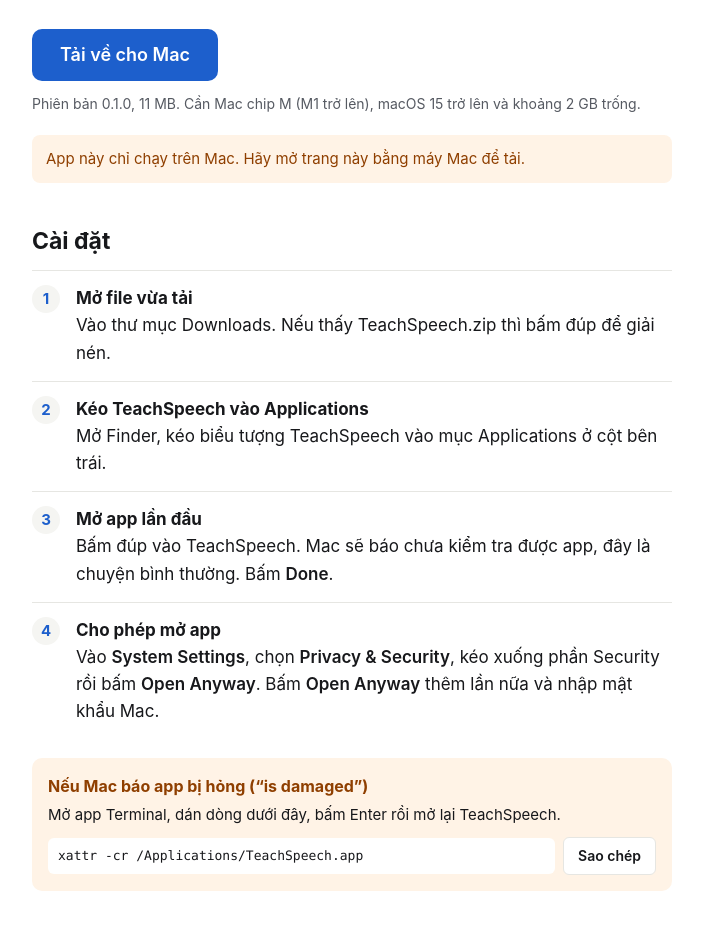
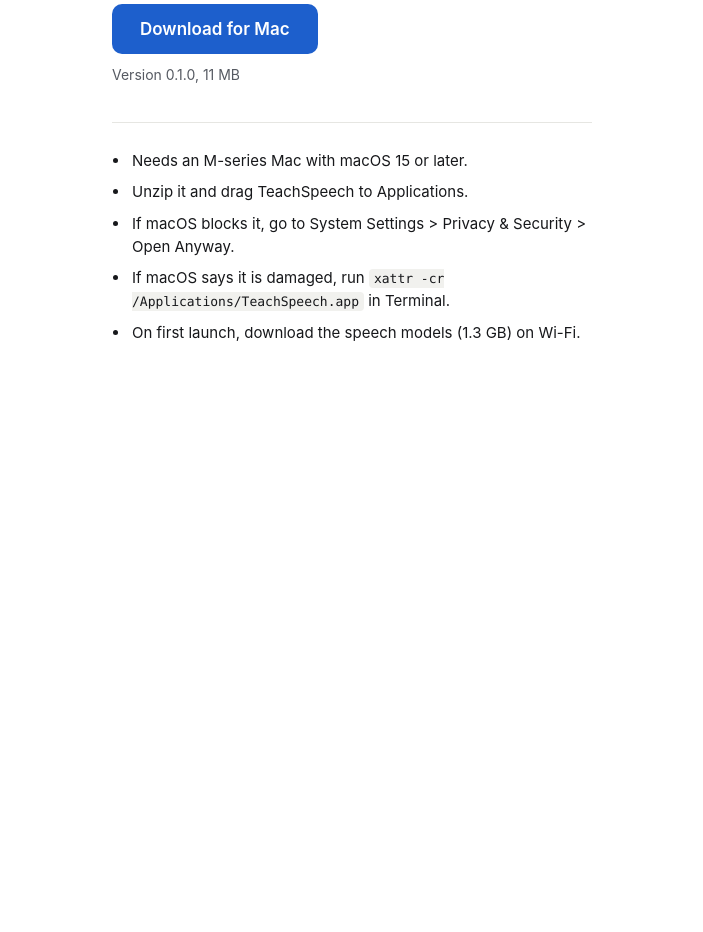
Before and after one commit to xNart99/TeachSpeech-download, a plain HTML site: page index.html in a window 1280 px wide. Shown: the part 169-1101 px from the top of the page, without its empty margins (288-991 px from the left). After the commit the page ends 800 px from the top, so only its background shows below. Drawn offline with Linux system fonts and the light colour scheme.

Commit message:
Simplify download page

```diff
--- a/index.html
+++ b/index.html
@@ -1,10 +1,10 @@
 <!doctype html>
-<html lang="vi">
+<html lang="en">
 <head>
 <meta charset="utf-8">
 <meta name="viewport" content="width=device-width, initial-scale=1">
-<title>Tải TeachSpeech cho Mac</title>
-<meta name="description" content="Phụ đề bài giảng trực tiếp, dịch tiếng Việt và ghi chú bài học trên Mac.">
+<title>TeachSpeech for Mac</title>
+<meta name="description" content="Live class captions, Vietnamese translation and lesson notes on your Mac.">
 <style>
 :root {
   color-scheme: light dark;
@@ -12,12 +12,10 @@
   --muted: #565a62;
   --line: #e6e6e2;
   --paper: #ffffff;
-  --soft: #f5f5f2;
+  --soft: #f1f1ee;
   --accent: #1d5fcc;
   --accent-hover: #174ca3;
   --on-accent: #ffffff;
-  --warning: #8f3f00;
-  --warning-soft: #fff3e6;
 }
 @media (prefers-color-scheme: dark) {
   :root {
@@ -25,11 +23,9 @@
     --muted: #a4a8b0;
     --line: #34363b;
     --paper: #1b1c1f;
-    --soft: #26272b;
+    --soft: #2a2b30;
     --accent: #2f73e0;
     --accent-hover: #4a87e8;
-    --warning: #ffb877;
-    --warning-soft: #3a2a1b;
   }
 }
 * { box-sizing: border-box; }
@@ -37,62 +33,25 @@ body {
   margin: 0;
   background: var(--paper);
   color: var(--ink);
-  font: 17px/1.6 -apple-system, BlinkMacSystemFont, "SF Pro Text", "Helvetica Neue", sans-serif;
+  font: 16px/1.55 -apple-system, BlinkMacSystemFont, "SF Pro Text", "Helvetica Neue", sans-serif;
 }
-main { max-width: 680px; margin: 0 auto; padding: 56px 20px 64px; }
-h1 { margin: 0; font-size: 40px; line-height: 1.1; letter-spacing: -0.02em; }
-.lead { margin: 12px 0 28px; font-size: 20px; line-height: 1.45; color: var(--muted); text-wrap: pretty; }
+main { max-width: 520px; margin: 0 auto; padding: 72px 20px 48px; }
+h1 { margin: 0; font-size: 36px; line-height: 1.1; letter-spacing: -0.02em; }
+.lead { margin: 10px 0 24px; font-size: 18px; color: var(--muted); }
 .download {
   display: inline-flex; align-items: center; justify-content: center;
-  min-height: 52px; padding: 0 28px; border-radius: 10px;
+  min-height: 50px; padding: 0 28px; border-radius: 10px;
   background: var(--accent); color: var(--on-accent);
-  font-size: 18px; font-weight: 600; text-decoration: none;
+  font-size: 17px; font-weight: 600; text-decoration: none;
 }
 .download:hover { background: var(--accent-hover); }
-a:focus-visible, button:focus-visible { outline: 2px solid var(--accent); outline-offset: 2px; }
-.meta { margin: 12px 0 0; font-size: 14px; color: var(--muted); }
-.not-mac {
-  display: none; margin: 20px 0 0; padding: 12px 14px; border-radius: 8px;
-  background: var(--warning-soft); color: var(--warning); font-size: 15px;
-}
-section { margin-top: 44px; }
-h2 { margin: 0 0 14px; font-size: 23px; line-height: 1.25; }
-ol, ul { margin: 0; padding: 0; list-style: none; }
-ol { counter-reset: step; }
-ol > li {
-  counter-increment: step; position: relative;
-  padding: 14px 0 14px 44px; border-top: 1px solid var(--line);
-}
-ol > li::before {
-  content: counter(step); position: absolute; left: 0; top: 14px;
-  width: 28px; height: 28px; border-radius: 50%;
-  background: var(--soft); color: var(--accent);
-  font-size: 15px; font-weight: 700; line-height: 28px; text-align: center;
-}
-li strong { display: block; }
-ul > li { position: relative; padding: 6px 0 6px 18px; }
-ul > li::before {
-  content: ""; position: absolute; left: 2px; top: 17px;
-  width: 6px; height: 6px; border-radius: 50%; background: var(--accent);
-}
-.button-name { font-weight: 600; white-space: nowrap; }
-.help { margin-top: 18px; padding: 16px; border-radius: 10px; background: var(--warning-soft); }
-.help h3 { margin: 0 0 4px; font-size: 16px; color: var(--warning); }
-.help p { margin: 0 0 10px; font-size: 15px; }
-.command { display: flex; flex-wrap: wrap; gap: 8px; align-items: center; }
-code {
-  flex: 1 1 260px; min-width: 0; padding: 9px 10px; border-radius: 6px;
-  background: var(--paper); font: 13px/1.4 ui-monospace, Menlo, monospace; overflow-wrap: anywhere;
-}
-.copy {
-  min-height: 38px; padding: 0 14px; border: 1px solid var(--line); border-radius: 6px;
-  background: var(--paper); color: var(--ink); font: inherit; font-size: 14px; font-weight: 600; cursor: pointer;
-}
-footer { margin-top: 44px; padding-top: 18px; border-top: 1px solid var(--line); font-size: 14px; color: var(--muted); }
+.download:focus-visible { outline: 2px solid var(--accent); outline-offset: 2px; }
+.version { margin: 10px 0 0; font-size: 14px; color: var(--muted); }
+ul { margin: 36px 0 0; padding: 18px 0 0 18px; border-top: 1px solid var(--line); font-size: 15px; }
+li { margin: 8px 0; padding-left: 2px; }
+code { padding: 2px 5px; border-radius: 4px; background: var(--soft); font: 13px ui-monospace, Menlo, monospace; overflow-wrap: anywhere; }
 @media (max-width: 480px) {
-  main { padding-top: 36px; }
-  h1 { font-size: 34px; }
-  .lead { font-size: 18px; }
+  main { padding-top: 44px; }
   .download { width: 100%; }
 }
 </style>
@@ -100,61 +59,16 @@ footer { margin-top: 44px; padding-top: 18px; border-top: 1px solid var(--line);
 <body>
 <main>
   <h1>TeachSpeech</h1>
-  <p class="lead">Nghe giảng tiếng Anh có phụ đề trực tiếp, dịch sang tiếng Việt và có sẵn ghi chú để tối về học.</p>
-  <a class="download" href="https://github.com/xNart99/TeachSpeech-download/releases/latest/download/TeachSpeech.zip">Tải về cho Mac</a>
-  <p class="meta">Phiên bản 0.1.0, 11 MB. Cần Mac chip M (M1 trở lên), macOS 15 trở lên và khoảng 2 GB trống.</p>
-  <p class="not-mac" id="not-mac">App này chỉ chạy trên Mac. Hãy mở trang này bằng máy Mac để tải.</p>
-
-  <section>
-    <h2>Cài đặt</h2>
-    <ol>
-      <li><strong>Mở file vừa tải</strong>Vào thư mục Downloads. Nếu thấy TeachSpeech.zip thì bấm đúp để giải nén.</li>
-      <li><strong>Kéo TeachSpeech vào Applications</strong>Mở Finder, kéo biểu tượng TeachSpeech vào mục Applications ở cột bên trái.</li>
-      <li><strong>Mở app lần đầu</strong>Bấm đúp vào TeachSpeech. Mac sẽ báo chưa kiểm tra được app, đây là chuyện bình thường. Bấm <span class="button-name">Done</span>.</li>
-      <li><strong>Cho phép mở app</strong>Vào <span class="button-name">System Settings</span>, chọn <span class="button-name">Privacy &amp; Security</span>, kéo xuống phần Security rồi bấm <span class="button-name">Open Anyway</span>. Bấm <span class="button-name">Open Anyway</span> thêm lần nữa và nhập mật khẩu Mac.</li>
-    </ol>
-    <div class="help">
-      <h3>Nếu Mac báo app bị hỏng (“is damaged”)</h3>
-      <p>Mở app Terminal, dán dòng dưới đây, bấm Enter rồi mở lại TeachSpeech.</p>
-      <div class="command">
-        <code id="fix">xattr -cr /Applications/TeachSpeech.app</code>
-        <button class="copy" id="copy" type="button">Sao chép</button>
-      </div>
-    </div>
-  </section>
-
-  <section>
-    <h2>Chuẩn bị ở nhà, chỉ một lần</h2>
-    <ol>
-      <li><strong>Tải bộ nhận giọng nói</strong>Ở dòng Speech and voice models, bấm <span class="button-name">Download</span>. Khoảng 1,3 GB nên nhớ dùng Wi-Fi.</li>
-      <li><strong>Tải tiếng Việt</strong>Ở dòng Vietnamese translation, bấm <span class="button-name">Download</span>.</li>
-      <li><strong>Cho phép dùng micro</strong>Ở dòng Microphone, bấm <span class="button-name">Allow</span>. Xong bấm <span class="button-name">Done</span>.</li>
-    </ol>
-  </section>
-
-  <section>
-    <h2>Khi đi học</h2>
-    <ul>
-      <li>Bấm <span class="button-name">Start class</span> khi thầy bắt đầu giảng. Lúc này không cần mạng.</li>
-      <li>Phụ đề nổi trên màn hình. Kéo để di chuyển, kéo cạnh hoặc góc để đổi kích thước.</li>
-      <li>Không hiểu câu nào thì bấm <span class="button-name">I didn't get that</span> để tối xem lại.</li>
-      <li>Hết giờ bấm <span class="button-name">End class</span>. App tự làm ghi chú của buổi học.</li>
-    </ul>
-  </section>
-
-  <footer>Nhớ xin phép thầy trước khi ghi âm. Phụ đề và ghi chú có thể nghe sai, nên hãy kiểm tra số liệu với tài liệu của lớp.</footer>
+  <p class="lead">Live class captions and lesson notes for Mac.</p>
+  <a class="download" href="https://github.com/xNart99/TeachSpeech-download/releases/latest/download/TeachSpeech.zip">Download for Mac</a>
+  <p class="version">Version 0.1.0, 11 MB</p>
+  <ul>
+    <li>Needs an M-series Mac with macOS 15 or later.</li>
+    <li>Unzip it and drag TeachSpeech to Applications.</li>
+    <li>If macOS blocks it, go to System Settings &gt; Privacy &amp; Security &gt; Open Anyway.</li>
+    <li>If macOS says it is damaged, run <code>xattr -cr /Applications/TeachSpeech.app</code> in Terminal.</li>
+    <li>On first launch, download the speech models (1.3 GB) on Wi-Fi.</li>
+  </ul>
 </main>
-<script>
-if (!/Macintosh/.test(navigator.userAgent)) {
-  document.getElementById('not-mac').style.display = 'block';
-}
-document.getElementById('copy').addEventListener('click', function () {
-  var button = this;
-  navigator.clipboard.writeText(document.getElementById('fix').textContent).then(function () {
-    button.textContent = 'Đã chép';
-    setTimeout(function () { button.textContent = 'Sao chép'; }, 2000);
-  });
-});
-</script>
 </body>
 </html>
```
